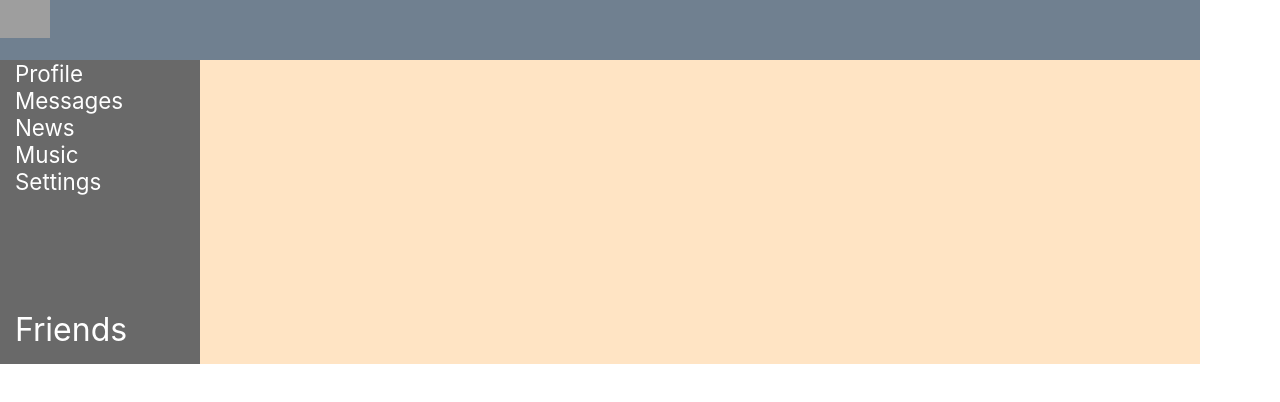
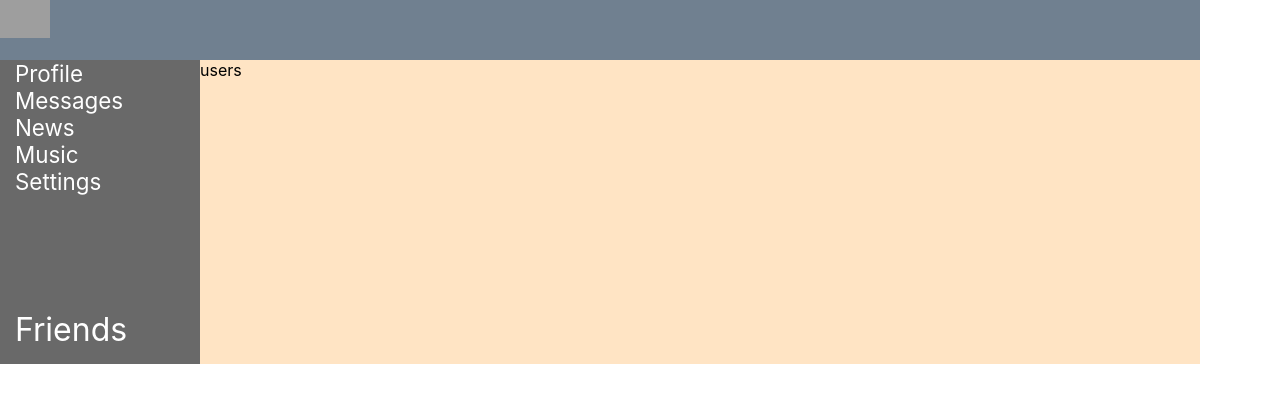
Before and after one commit to Pronat/samurai-way-main, a React (Create React App) app: page /users in a window 1280 px wide. Shown: the top 402 px of the page. Built offline with nearby package versions, Linux system fonts and the light colour scheme; grey boxes are pictures that could not be loaded.

Commit message:
less49-1

```diff
--- a/src/App.tsx
+++ b/src/App.tsx
@@ -29,6 +29,8 @@ export const App = (props: AppPropsType) => {
                            render={() =>
                                <DialogsContainer
                                />}/>
+
+                    <Route path={'/users'} render={()=>'users'}/>
                     <Route path={'/news'} component={News}/>
                     <Route path={'/music'} component={Music}/>
                     <Route path={'/settings'} component={Settings}/>
```
Also changed, not shown: src/components/Users/Users.tsx (added, +13 -0 lines).
